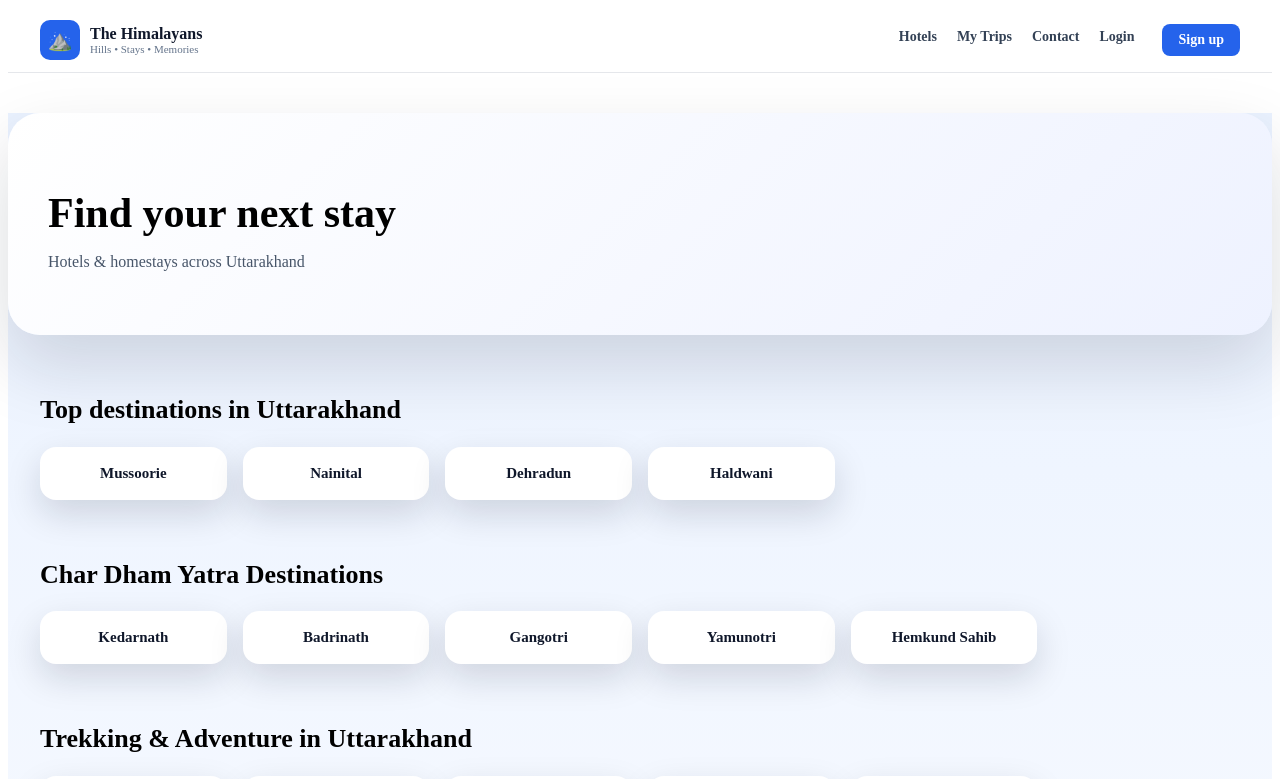
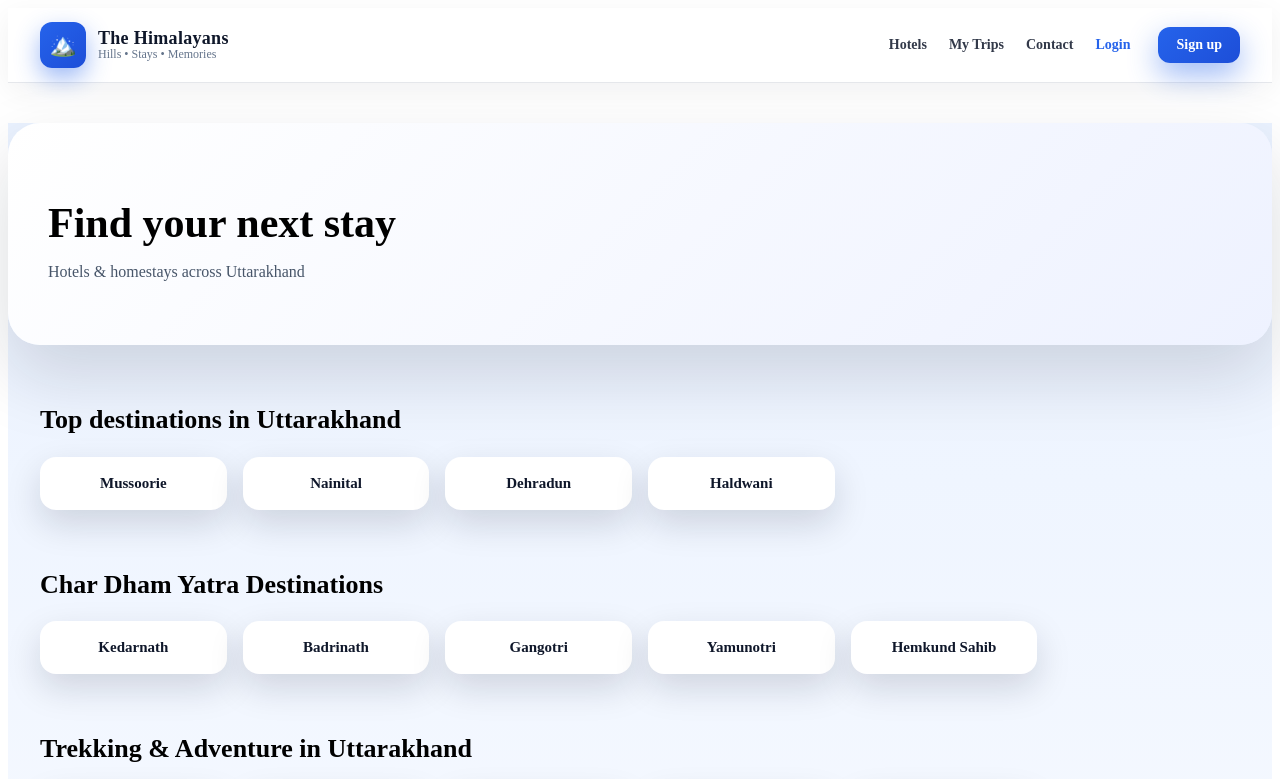
Before and after one commit to pamnautiyal-cpu/himstay, a React (Vite) app in the folder frontend/: page / in a window 1280 px wide. Shown: the top 779 px of the page. Built offline with nearby package versions, Linux system fonts and the light colour scheme.

Commit message:
Improve navbar UI: modern booking style

```diff
--- a/frontend/src/components/Navbar.jsx
+++ b/frontend/src/components/Navbar.jsx
@@ -1,138 +1,116 @@
-import { Link, useLocation } from "react-router-dom";
-import { useEffect, useState } from "react";
+import React from "react";
+import { Link } from "react-router-dom";
 
-function Navbar() {
-  const location = useLocation();
-  const [scrolled, setScrolled] = useState(false);
+export default function Navbar() {
+  return (
+    <header style={styles.header}>
+      <div style={styles.container}>
 
-  useEffect(() => {
-    const onScroll = () => setScrolled(window.scrollY > 20);
-    window.addEventListener("scroll", onScroll, { passive: true });
-    return () => window.removeEventListener("scroll", onScroll);
-  }, []);
-
-  const isActive = (path) => location.pathname.startsWith(path);
-
-  return (
-    <header
-      style={{
-        position: "sticky",
-        top: 0,
-        zIndex: 100,
-        background: "#ffffff",
-        borderBottom: "1px solid #e5e7eb",
-        boxShadow: scrolled
-          ? "0 6px 20px rgba(0,0,0,0.08)"
-          : "none",
-        transition: "all 0.2s ease",
-      }}
-    >
-      <div
-        style={{
-          maxWidth: 1200,
-          margin: "0 auto",
-          padding: "12px 16px",
-          display: "flex",
-          alignItems: "center",
-          justifyContent: "space-between",
-        }}
-      >
         {/* LOGO */}
-        <Link
-          to="/"
-          style={{
-            display: "flex",
-            alignItems: "center",
-            gap: 10,
-            textDecoration: "none",
-            color: "#0f172a",
-          }}
-        >
-          <div
-            style={{
-              width: 40,
-              height: 40,
-              borderRadius: 10,
-              background: "#2563eb",
-              color: "#fff",
-              display: "flex",
-              alignItems: "center",
-              justifyContent: "center",
-              fontSize: 20,
-              fontWeight: 700,
-            }}
-          >
-            ⛰️
-          </div>
-
+        <Link to="/" style={styles.logoWrap}>
+          <div style={styles.logoIcon}>🏔️</div>
           <div>
-            <div style={{ fontWeight: 800, fontSize: 16 }}>
-              The Himalayans
-            </div>
-            <div style={{ fontSize: 11, color: "#64748b" }}>
-              Hills • Stays • Memories
-            </div>
+            <div style={styles.logoText}>The Himalayans</div>
+            <div style={styles.tagline}>Hills • Stays • Memories</div>
           </div>
         </Link>
 
-        {/* LINKS */}
-        <nav
-          style={{
-            display: "flex",
-            alignItems: "center",
-            gap: 20,
-          }}
-        >
-          {[
-            { to: "/hotels", label: "Hotels" },
-            { to: "/mytrips", label: "My Trips" },
-            { to: "/contact", label: "Contact" },
-            { to: "/login", label: "Login" },
-          ].map((l) => (
-            <Link
-              key={l.to}
-              to={l.to}
-              style={{
-                fontSize: 14,
-                fontWeight: 600,
-                color: isActive(l.to) ? "#2563eb" : "#334155",
-                textDecoration: "none",
-                paddingBottom: 4,
-                borderBottom: isActive(l.to)
-                  ? "2px solid #2563eb"
-                  : "2px solid transparent",
-              }}
-            >
-              {l.label}
-            </Link>
-          ))}
+        {/* NAV LINKS */}
+        <nav style={styles.nav}>
+          <Link to="/hotels" style={styles.navLink}>Hotels</Link>
+          <Link to="/trips" style={styles.navLink}>My Trips</Link>
+          <Link to="/contact" style={styles.navLink}>Contact</Link>
+          <Link to="/login" style={styles.loginLink}>Login</Link>
+          <Link to="/signup" style={styles.signupBtn}>Sign up</Link>
+        </nav>
 
-          <Link
-            to="/register"
-            style={{
-              marginLeft: 8,
-              padding: "8px 16px",
-              borderRadius: 8,
-              background: "#2563eb",
-              color: "#fff",
-              fontSize: 14,
-              fontWeight: 700,
-              textDecoration: "none",
-            }}
-          >
-            Sign up
-          </Link>
-        </nav>
       </div>
     </header>
   );
 }
 
-export default Navbar;
-<div className="nav-links">
-  <Link to="/hotels" className="nav-pill">Hotels</Link>
-  <Link to="/mytrips" className="nav-pill">My Trips</Link>
-  <Link to="/contact" className="nav-pill">Contact</Link>
-  <Link to="/login" className="nav-pill ghost">Login</Link>
-  <Link to="/register" className="nav-pill primary">Sign up</Link>
-</div>
+const styles = {
+  header: {
+    position: "sticky",
+    top: 0,
+    zIndex: 1000,
+    background: "#ffffff",
+    borderBottom: "1px solid #e5e7eb",
+    boxShadow: "0 8px 30px rgba(15,23,42,0.06)",
+  },
+
+  container: {
+    maxWidth: 1200,
+    margin: "0 auto",
+    padding: "14px 20px",
+    display: "flex",
+    alignItems: "center",
+    justifyContent: "space-between",
+  },
+
+  logoWrap: {
+    display: "flex",
+    alignItems: "center",
+    gap: 12,
+    textDecoration: "none",
+    color: "#0f172a",
+  },
+
+  logoIcon: {
+    width: 46,
+    height: 46,
+    borderRadius: 12,
+    background: "linear-gradient(135deg,#2563eb,#1d4ed8)",
+    display: "flex",
+    alignItems: "center",
+    justifyContent: "center",
+    fontSize: 22,
+    color: "#fff",
+    boxShadow: "0 10px 25px rgba(37,99,235,0.45)",
+  },
+
+  logoText: {
+    fontSize: 18,
+    fontWeight: 800,
+    letterSpacing: 0.3,
+  },
+
+  tagline: {
+    fontSize: 12,
+    color: "#64748b",
+    marginTop: -2,
+  },
+
+  nav: {
+    display: "flex",
+    alignItems: "center",
+    gap: 22,
+  },
+
+  navLink: {
+    textDecoration: "none",
+    fontWeight: 600,
+    fontSize: 14,
+    color: "#0f172a",
+    opacity: 0.85,
+  },
+
+  loginLink: {
+    textDecoration: "none",
+    fontWeight: 600,
+    fontSize: 14,
+    color: "#2563eb",
+  },
+
+  signupBtn: {
+    marginLeft: 6,
+    textDecoration: "none",
+    padding: "10px 18px",
+    borderRadius: 12,
+    fontWeight: 700,
+    fontSize: 14,
+    color: "#fff",
+    background: "linear-gradient(135deg,#2563eb,#1d4ed8)",
+    boxShadow: "0 12px 30px rgba(37,99,235,0.45)",
+  },
+};
```
